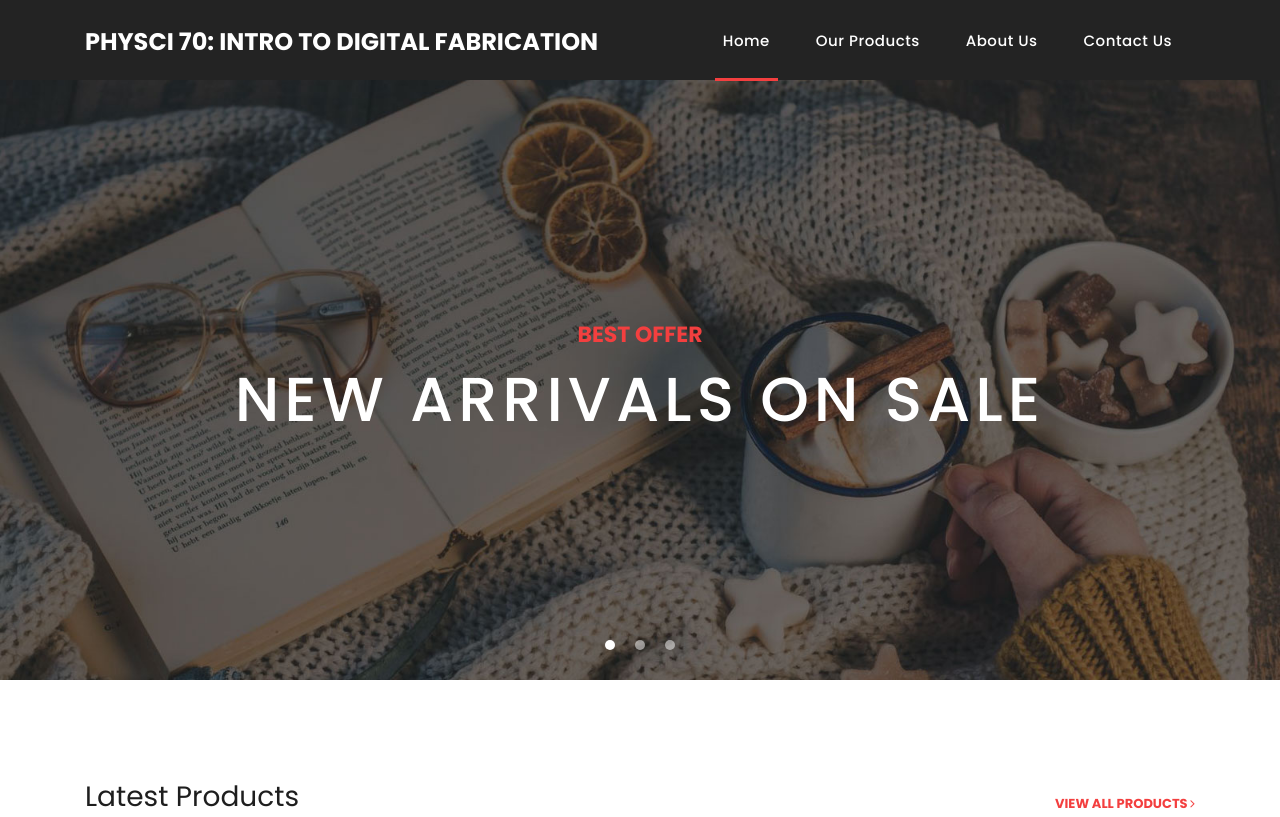
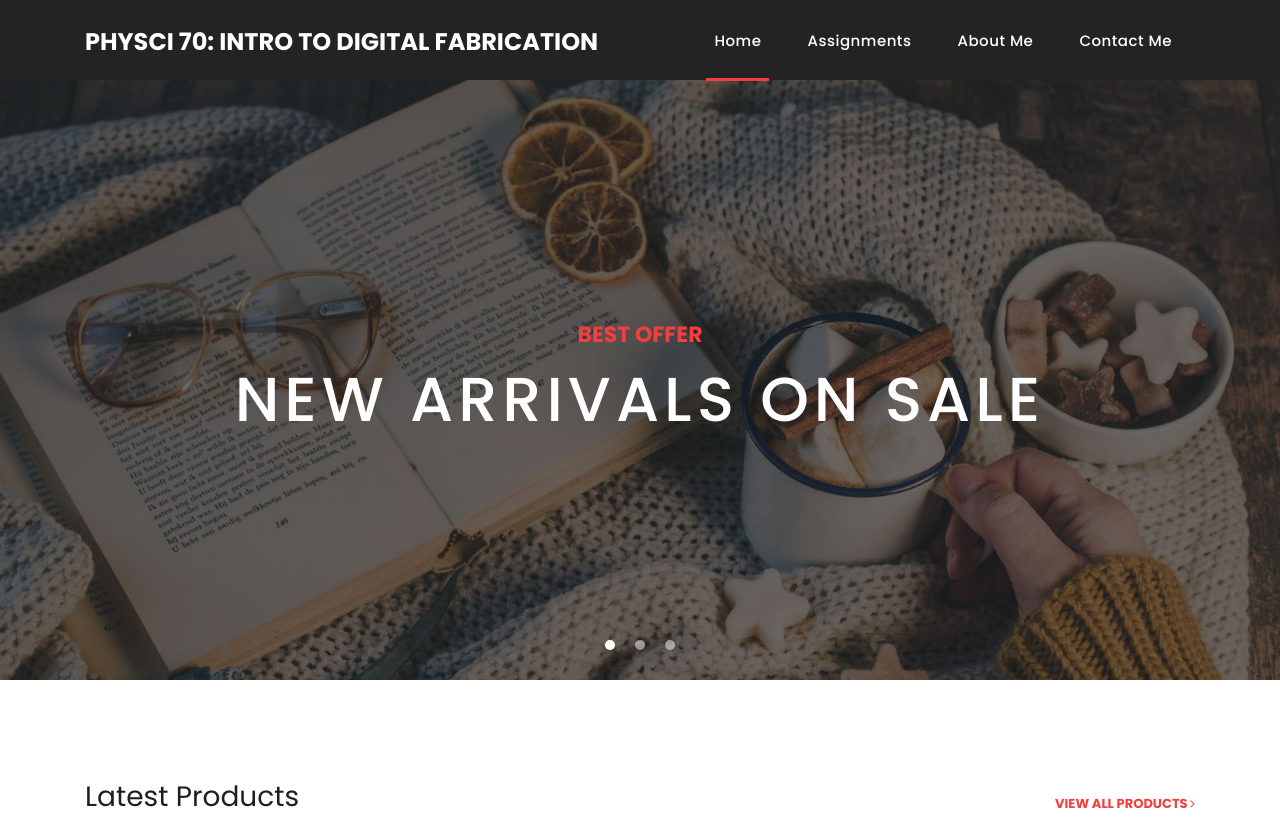
Before and after one commit to Artham05/PHYS_12B, a plain HTML site: page index.html in a window 1280 px wide. Shown: the top 817 px of the page. Drawn offline with Linux system fonts and the light colour scheme.

Commit message:
Update index.html

```diff
--- a/index.html
+++ b/index.html
@@ -56,13 +56,13 @@ https://templatemo.com/tm-546-sixteen-clothing
                 </a>
               </li>
               <li class="nav-item">
-                <a class="nav-link" href="products.html">Our Products</a>
+                <a class="nav-link" href="products.html">Assignments</a>
               </li>
               <li class="nav-item">
-                <a class="nav-link" href="about.html">About Us</a>
+                <a class="nav-link" href="about.html">About Me</a>
               </li>
               <li class="nav-item">
-                <a class="nav-link" href="contact.html">Contact Us</a>
+                <a class="nav-link" href="contact.html">Contact Me</a>
               </li>
             </ul>
           </div>
```
